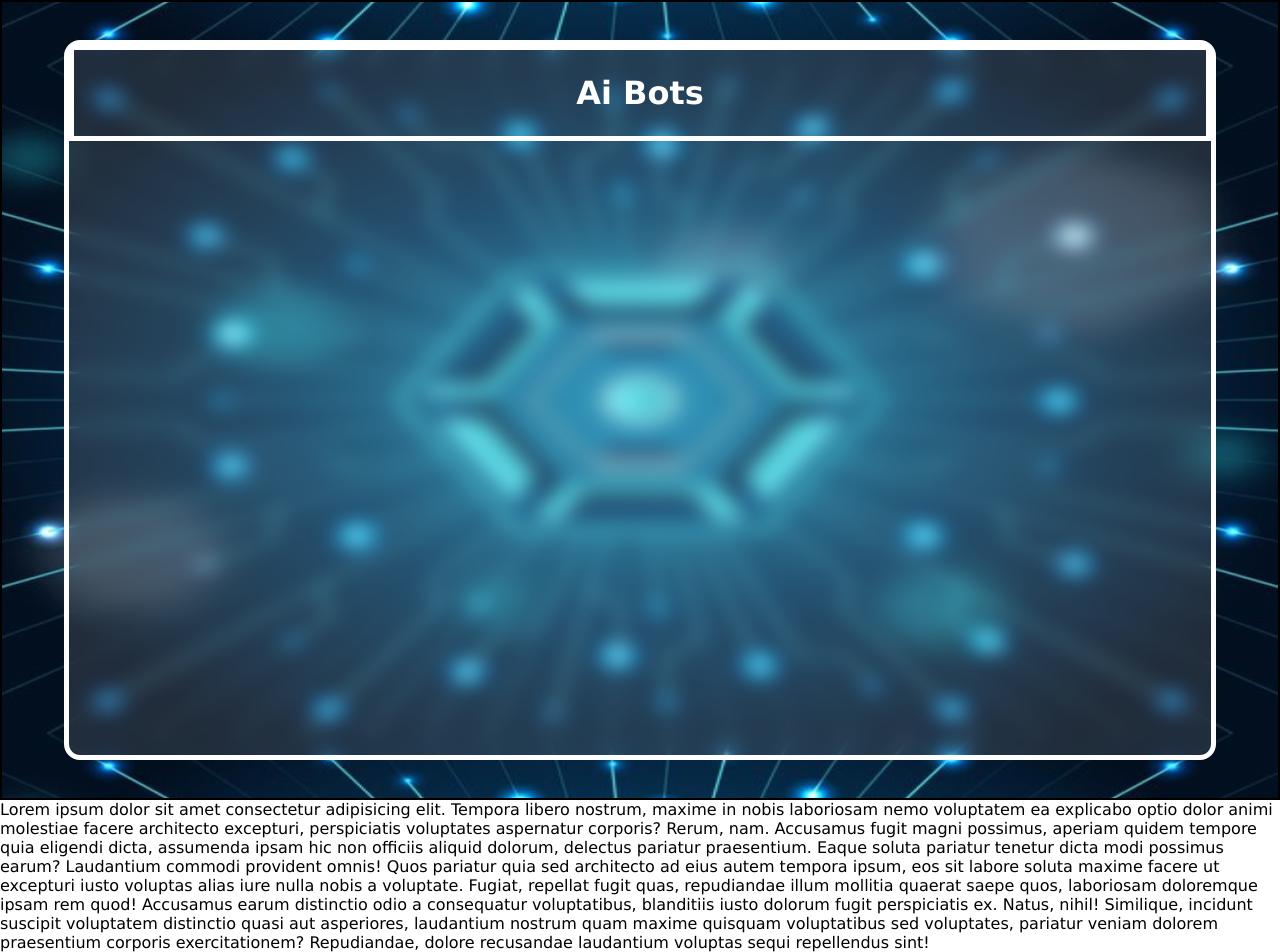
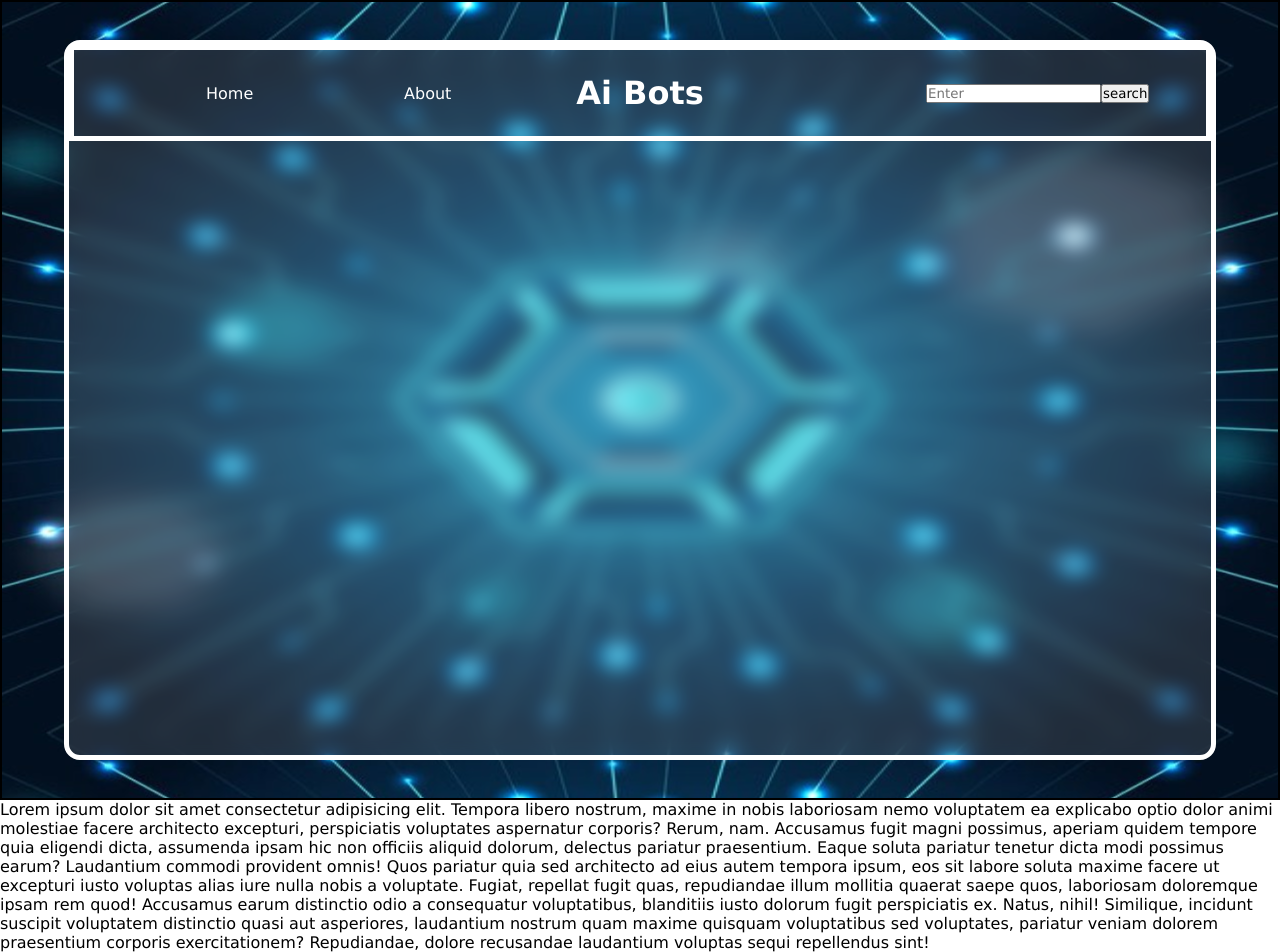
Before and after one commit to YuvrajShwet/website, a plain HTML site: page index.html in a window 1280 px wide. Drawn offline with Linux system fonts and the light colour scheme.

Commit message:
adding home about an dsearch bar

```diff
--- a/index.html
+++ b/index.html
@@ -10,7 +10,15 @@
     <header>
         <div class="square">
             <div class="rectangle">
+                <div class="header-link">
+                    <ul><li><a href="#home">Home</a></li></ul>
+                    <ul><li><a href="#about">About</a></li></ul>
+                </div>
                 <a class="logo" href=""><h1>Ai Bots</h1></a>
+                <div class="searchbar">
+                    <input type="text" placeholder="Enter">
+                    <button onclick="www.google.com">search</button>
+                </div>
             </div>
         </div>
     </header>
--- a/style.css
+++ b/style.css
@@ -19,17 +19,58 @@ header{
 
 }
 
+.header-link li{
+    list-style-type: none;
+}
+.header-link a{
+    text-decoration: none;
+    color: white;
+    /* font-weight: 550; */
+}
+
+.header-link a:hover{
+    font-weight: 900;
+    border: 2px solid black;
+}
+.header-link{
+    display: flex;
+    align-items: center;
+    justify-content: space-around;
+    width: 35%;
+
+}
+.searchbar{
+    display: flex;
+    align-items: center;
+    justify-content: right;
+    width: 35%;
+}
+
+/* @media(min-device-width: 1000px) and (max-device-width: 1600px){
+    header{
+        background-image: url(backgroundimage/1597x667.jpg);
+    }
+
+} */
 .logo{
     /* height: 12vh; */
-    position: static;
+    position: relative;
+    width: 20%;
+    /* display: flex; */
+    display: inline-block;
     text-align: center;
     color: white;
+    justify-content: center;
+    align-items: center;
     text-decoration: none;
 }
+
 .rectangle{
+    text-align: center;
     justify-content: center;
     height: 12vh;
     width: 100vw;
+    display: flex;
     border: 5px solid white;
 }
 h1{
```
